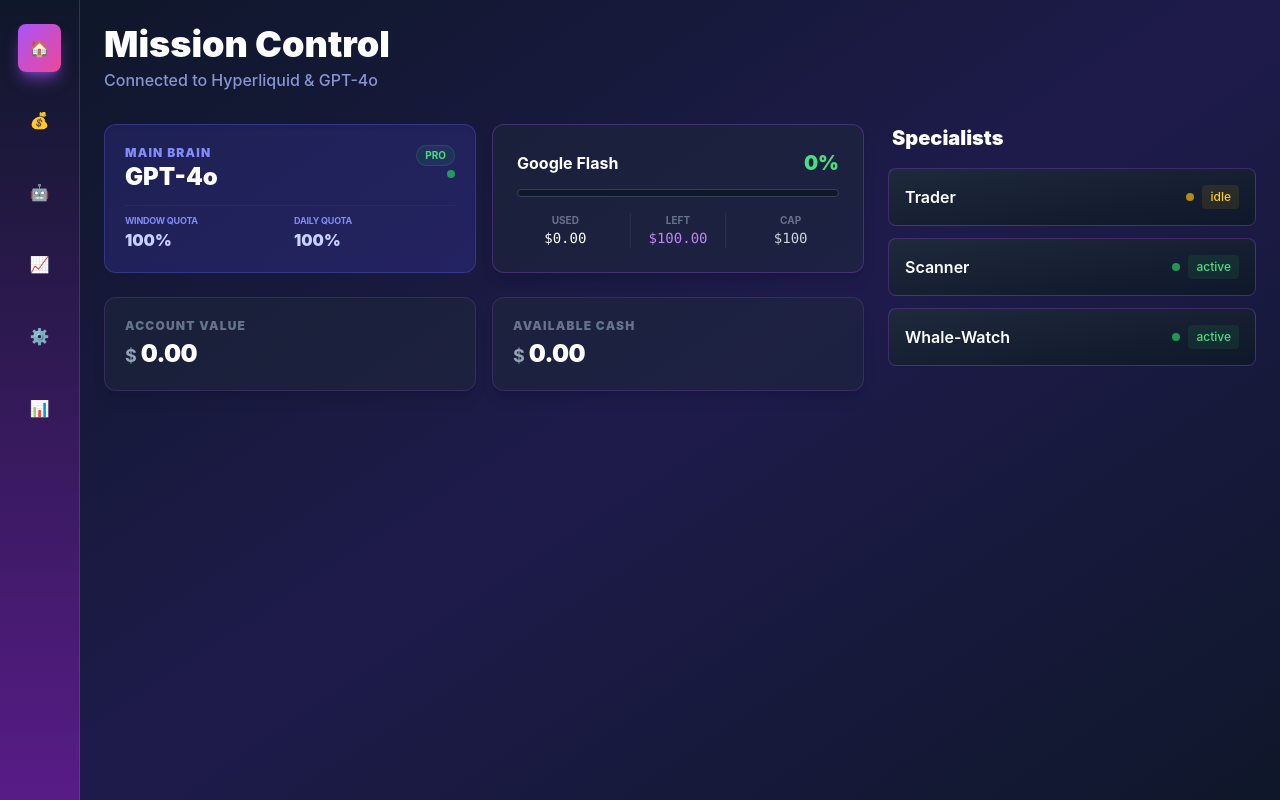
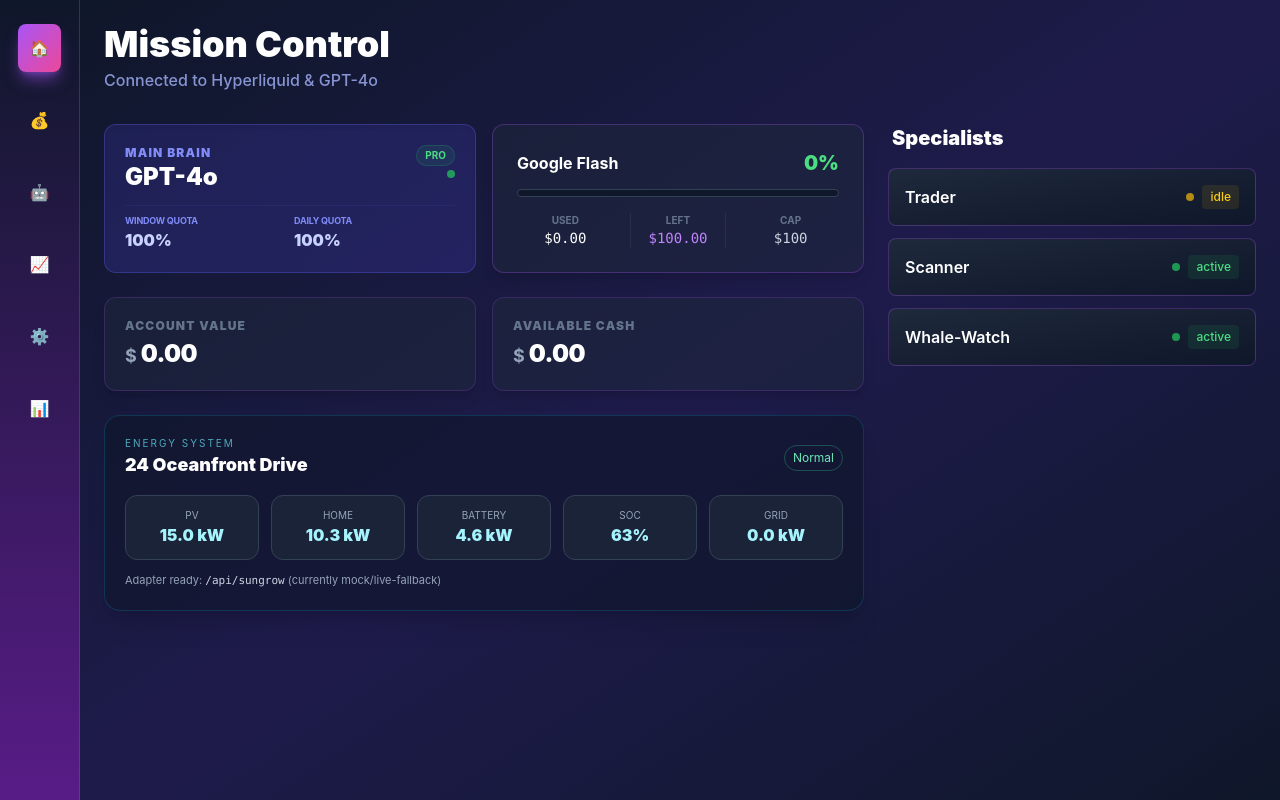
Before and after one commit to 00NickNak00/nak-dashboard, a Next.js app: page / in a window 1280 px wide. Built offline with nearby package versions, Linux system fonts and the light colour scheme; no server answers.

Commit message:
feat: add Sungrow energy flow card and API adapter scaffold

```diff
--- /dev/null
+++ b/components/SungrowFlowCard.js
@@ -0,0 +1,52 @@
+export default function SungrowFlowCard({ data }) {
+  const safe = {
+    siteName: data?.siteName || 'Plant',
+    status: data?.status || 'Unknown',
+    pvKw: Number(data?.pvKw || 0),
+    loadKw: Number(data?.loadKw || 0),
+    batteryKw: Number(data?.batteryKw || 0),
+    batterySoc: Number(data?.batterySoc || 0),
+    gridKw: Number(data?.gridKw || 0),
+  }
+
+  const chip = safe.status?.toLowerCase() === 'normal' ? 'text-emerald-300 border-emerald-400/30' : 'text-amber-300 border-amber-400/30'
+
+  return (
+    <div className="bg-slate-900/60 border border-cyan-500/20 rounded-2xl p-5 shadow-xl">
+      <div className="flex items-center justify-between mb-4">
+        <div>
+          <p className="text-[10px] uppercase tracking-[0.2em] text-cyan-300/70">Energy System</p>
+          <h3 className="text-lg font-black text-white">{safe.siteName}</h3>
+        </div>
+        <span className={`text-xs px-2 py-1 rounded-full border ${chip}`}>{safe.status}</span>
+      </div>
+
+      <div className="grid grid-cols-2 sm:grid-cols-5 gap-3 text-center">
+        <div className="rounded-xl bg-slate-800/70 p-3 border border-slate-700">
+          <p className="text-[10px] text-slate-400 uppercase">PV</p>
+          <p className="text-cyan-200 font-black">{safe.pvKw.toFixed(1)} kW</p>
+        </div>
+        <div className="rounded-xl bg-slate-800/70 p-3 border border-slate-700">
+          <p className="text-[10px] text-slate-400 uppercase">Home</p>
+          <p className="text-cyan-200 font-black">{safe.loadKw.toFixed(1)} kW</p>
+        </div>
+        <div className="rounded-xl bg-slate-800/70 p-3 border border-slate-700">
+          <p className="text-[10px] text-slate-400 uppercase">Battery</p>
+          <p className="text-cyan-200 font-black">{safe.batteryKw.toFixed(1)} kW</p>
+        </div>
+        <div className="rounded-xl bg-slate-800/70 p-3 border border-slate-700">
+          <p className="text-[10px] text-slate-400 uppercase">SOC</p>
+          <p className="text-cyan-200 font-black">{safe.batterySoc.toFixed(0)}%</p>
+        </div>
+        <div className="rounded-xl bg-slate-800/70 p-3 border border-slate-700">
+          <p className="text-[10px] text-slate-400 uppercase">Grid</p>
+          <p className="text-cyan-200 font-black">{safe.gridKw.toFixed(1)} kW</p>
+        </div>
+      </div>
+
+      <p className="text-[11px] text-slate-400 mt-3">
+        Adapter ready: <code className="text-slate-300">/api/sungrow</code> (currently mock/live-fallback)
+      </p>
+    </div>
+  )
+}
--- /dev/null
+++ b/pages/api/sungrow.js
@@ -0,0 +1,25 @@
+export default async function handler(req, res) {
+  try {
+    // Placeholder adapter for iSolarCloud/Sungrow integration.
+    // When credentials are added, replace this with real upstream calls.
+    // Suggested env vars:
+    // SUNGROW_USERNAME, SUNGROW_PASSWORD, SUNGROW_PLANT_ID
+
+    const mock = {
+      source: 'mock',
+      siteName: '24 Oceanfront Drive',
+      status: 'Normal',
+      pvKw: 15.0,
+      loadKw: 10.3,
+      batteryKw: 4.6,
+      batterySoc: 63,
+      gridKw: 0.0,
+      updatedAt: new Date().toISOString(),
+    }
+
+    res.status(200).json(mock)
+  } catch (error) {
+    console.error('Sungrow API adapter error:', error)
+    res.status(500).json({ error: 'Failed to fetch Sungrow data' })
+  }
+}
--- a/pages/index.js
+++ b/pages/index.js
@@ -3,28 +3,32 @@
 import BillingCard from '../components/BillingCard'
 import AgentCard from '../components/AgentCard'
 import TradingCard from '../components/TradingCard'
+import SungrowFlowCard from '../components/SungrowFlowCard'
 
 export default function Dashboard() {
   const [data, setData] = useState({
     billing: null,
     agents: null,
     trading: null,
+    sungrow: null,
     loading: true,
   })
 
   useEffect(() => {
     const fetchData = async () => {
       try {
-        const [billingRes, agentsRes, tradingRes] = await Promise.all([
+        const [billingRes, agentsRes, tradingRes, sungrowRes] = await Promise.all([
           fetch('/api/billing'),
           fetch('/api/agents'),
           fetch('/api/trading'),
+          fetch('/api/sungrow'),
         ])
 
         setData({
           billing: await billingRes.json(),
           agents: await agentsRes.json(),
           trading: await tradingRes.json(),
+          sungrow: await sungrowRes.json(),
           loading: false,
         })
       } catch (err) {
@@ -101,6 +105,9 @@
                 type="available"
               />
             </div>
+
+            {/* Sungrow Energy Flow */}
+            <SungrowFlowCard data={data.sungrow} />
           </div>
 
           {/* Agent Status - Sidebar (Moves to bottom on mobile) */}
```
